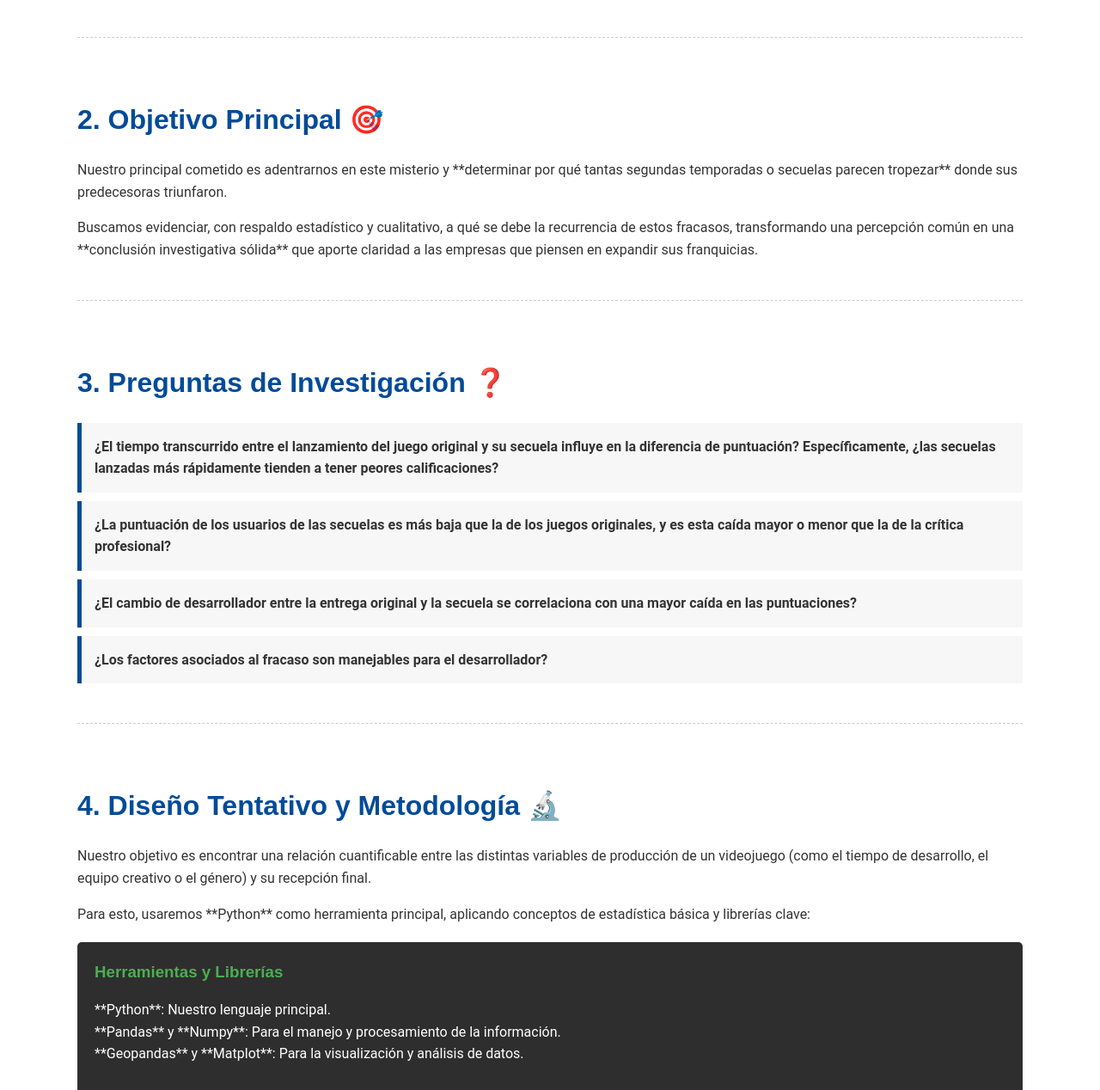
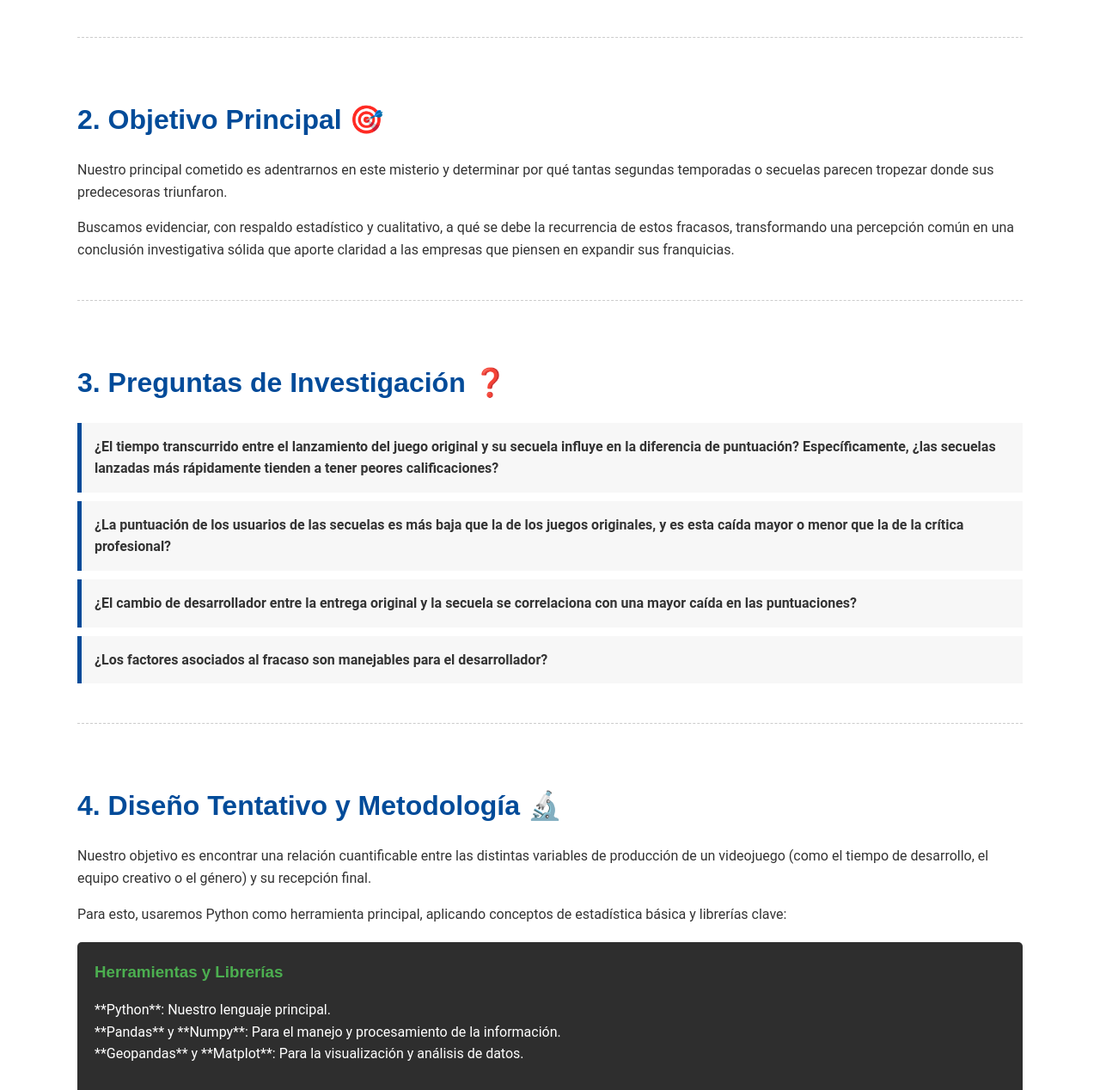
Before and after one commit to claudiocanales721/Proyecto-cs-de-datos, a plain HTML site: page index.html in a window 1280 px wide. Shown: the part 761-2029 px from the top of the page at 86% size. Drawn offline with Linux system fonts and the light colour scheme.

Commit message:
actualización index

```diff
--- a/index.html
+++ b/index.html
@@ -171,8 +171,8 @@
 
         <section id="objetivo">
             <h2>2. Objetivo Principal 🎯</h2>
-            <p>Nuestro principal cometido es adentrarnos en este misterio y **determinar por qué tantas segundas temporadas o secuelas parecen tropezar** donde sus predecesoras triunfaron.</p>
-            <p>Buscamos evidenciar, con respaldo estadístico y cualitativo, a qué se debe la recurrencia de estos fracasos, transformando una percepción común en una **conclusión investigativa sólida** que aporte claridad a las empresas que piensen en expandir sus franquicias.</p>
+            <p>Nuestro principal cometido es adentrarnos en este misterio y determinar por qué tantas segundas temporadas o secuelas parecen tropezar donde sus predecesoras triunfaron.</p>
+            <p>Buscamos evidenciar, con respaldo estadístico y cualitativo, a qué se debe la recurrencia de estos fracasos, transformando una percepción común en una conclusión investigativa sólida que aporte claridad a las empresas que piensen en expandir sus franquicias.</p>
         </section>
 
         <section id="preguntas">
@@ -188,7 +188,7 @@
         <section id="diseno">
             <h2>4. Diseño Tentativo y Metodología 🔬</h2>
             <p>Nuestro objetivo es encontrar una relación cuantificable entre las distintas variables de producción de un videojuego (como el tiempo de desarrollo, el equipo creativo o el género) y su recepción final.</p>
-            <p>Para esto, usaremos **Python** como herramienta principal, aplicando conceptos de estadística básica y librerías clave:</p>
+            <p>Para esto, usaremos Python como herramienta principal, aplicando conceptos de estadística básica y librerías clave:</p>
 
             <div class="code-block">
                 <h3>Herramientas y Librerías</h3>
```
